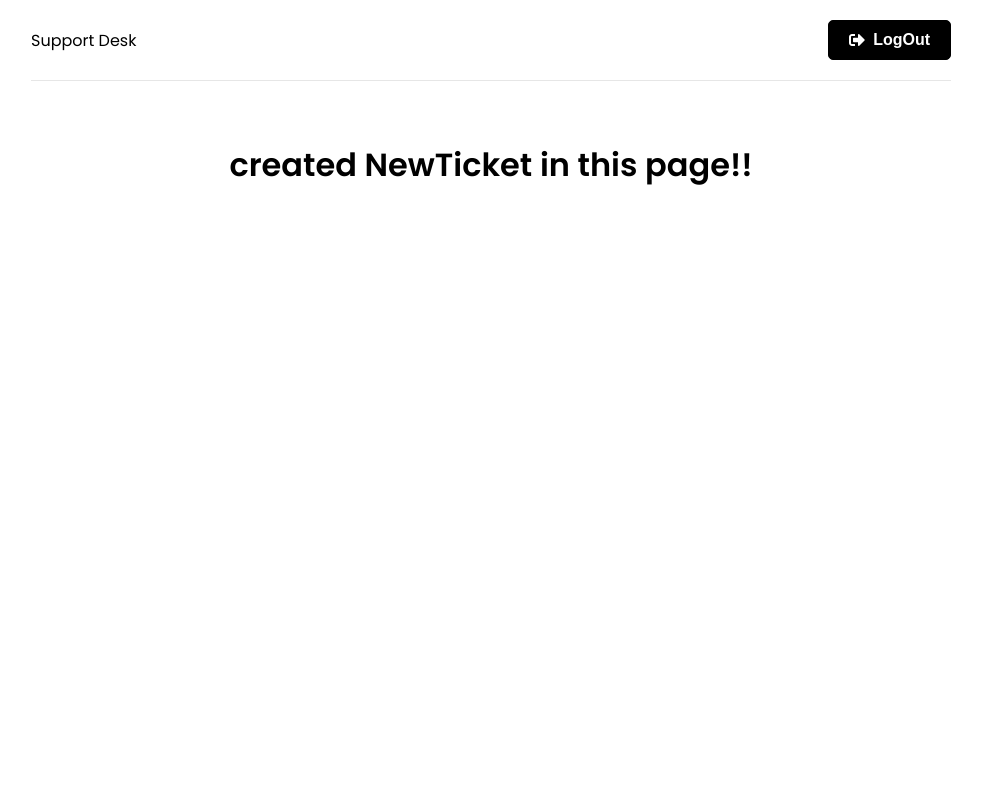
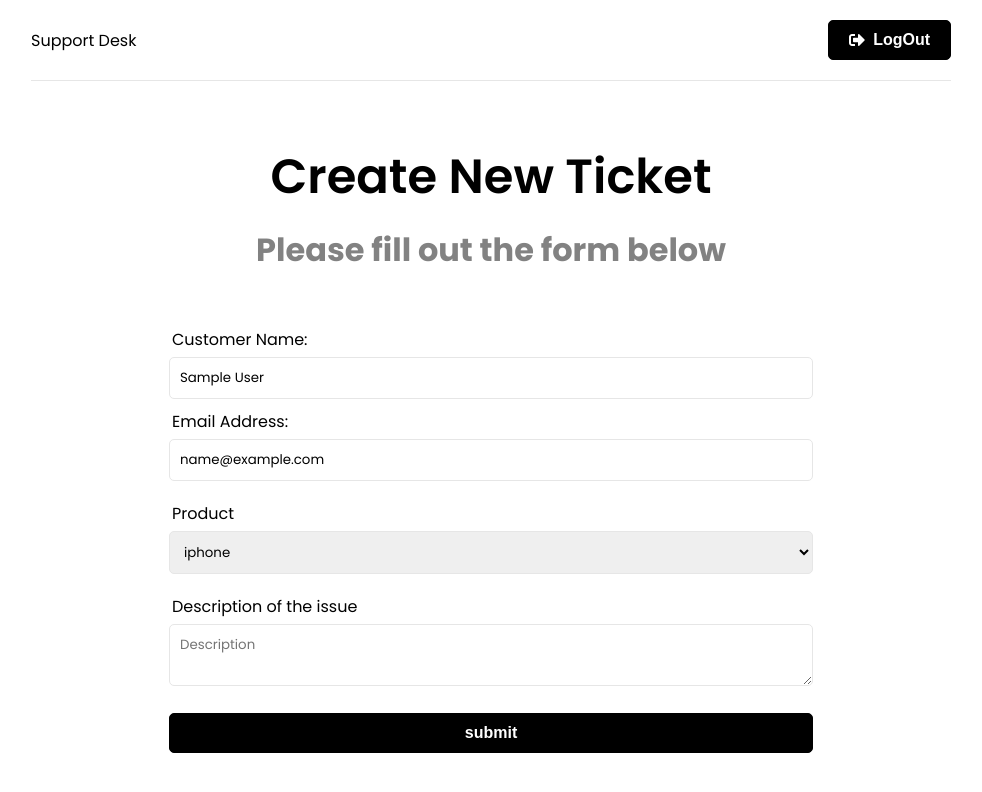
Before and after one commit to BipinSilwal/ticketsystem, a React (Create React App) app in the folder frontend/: page /new-ticket in a window 1280 px wide. Shown: the top 792 px of the page, without its empty margins (149-1131 px from the left). Built offline with nearby package versions, Linux system fonts and the light colour scheme; sample sign-in values are in the browser's storage.

Commit message:
inputValue

```diff
--- a/frontend/src/pages/NewTicket.js
+++ b/frontend/src/pages/NewTicket.js
@@ -1,7 +1,84 @@
-import React from 'react';
+import React, { useState } from 'react';
+import { useSelector } from 'react-redux';
 
 const NewTicket = () => {
-  return <h1> created NewTicket in this page!!</h1>;
+  const { user } = useSelector((state) => state.auth);
+
+  console.log(user);
+
+  const [name] = useState(user.name);
+  const [email] = useState(user.email);
+  const [product, setProduct] = useState('iphone');
+  const [description, setDescription] = useState('');
+
+  const submitHandle = (e) => {
+    e.preventDefault();
+
+    const ticketData = {
+      product,
+      description,
+    };
+    console.log(ticketData);
+  };
+
+  return (
+    <>
+      <section className="heading">
+        <h1>Create New Ticket</h1>
+        <p>Please fill out the form below</p>
+      </section>
+
+      <section className="form">
+        <div className="form-group">
+          <label htmlFor="name">Customer Name:</label>
+          <input type="text" className="form-control" id="name" value={name} />
+          <div className="form-group">
+            <label htmlFor="email">Email Address:</label>
+            <input
+              type="text"
+              className="form-control"
+              id="email"
+              value={email}
+            />
+          </div>
+
+          <form onSubmit={submitHandle}>
+            <div className="form-group">
+              <label htmlFor="product">Product</label>
+              <select
+                name="product"
+                id="product"
+                value={product}
+                onChange={(e) => {
+                  setProduct(e.target.value);
+                }}
+              >
+                <option value="iphone">iphone</option>
+                <option value="MacBook Pro">Macbook Pro</option>
+                <option value="iMac">iMac</option>
+                <option value="iPad">iPad</option>
+              </select>
+            </div>
+            <div className="form-group">
+              <label htmlFor="description">Description of the issue</label>
+              <textarea
+                name="description"
+                id="description"
+                className="form-control"
+                placeholder="Description"
+                value={description}
+                onChange={(e) => setDescription(e.target.value)}
+                required
+              ></textarea>
+            </div>
+            <div className="form-group">
+              <button className="btn btn-block">submit</button>
+            </div>
+          </form>
+        </div>
+      </section>
+    </>
+  );
 };
 
 export default NewTicket;
```
